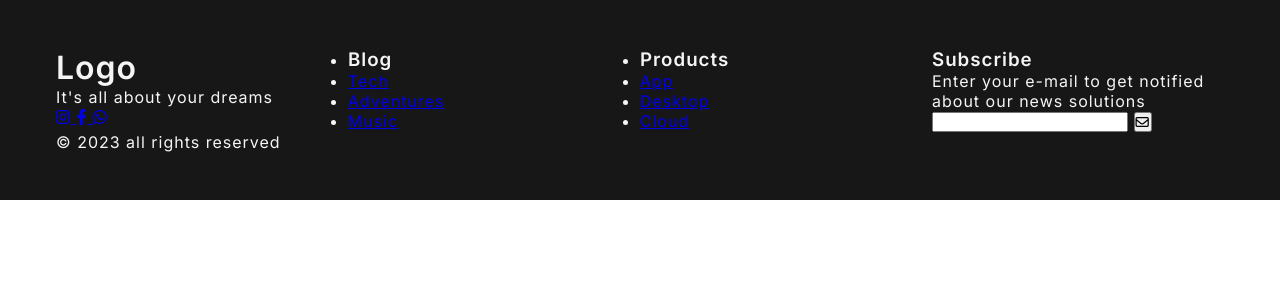
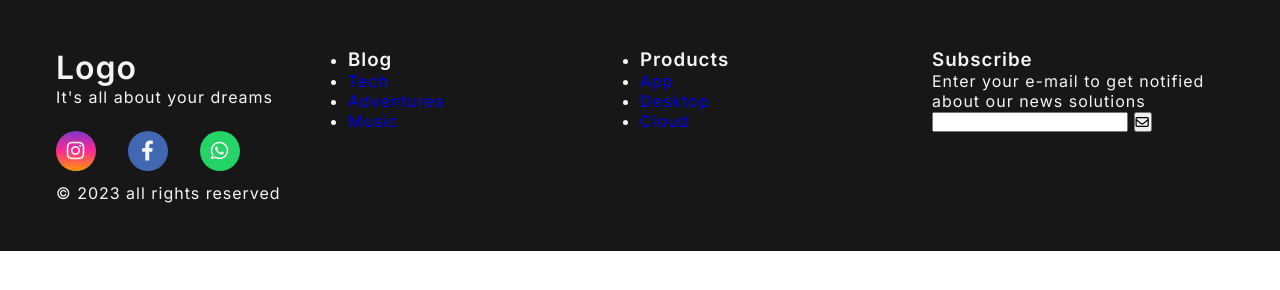
Before and after one commit to luccaByte/css-footer, a plain HTML site: page index.html in a window 1280 px wide. Drawn offline with Linux system fonts and the light colour scheme.

Commit message:
style: global.css

```diff
--- a/css/global.css
+++ b/css/global.css
@@ -20,9 +20,56 @@ footer {
     color: var(--color-neutral-40);
 }
 
+.footer-link {
+    text-decoration: none;
+}
+
 .footer-content {
     background-color: var(--color-neutral-10);
+    padding: 3rem 3.5rem;
+
     display: grid;
     grid-template-columns: repeat(4, 1fr);
-    padding: 3rem 3.5rem;
 }
+
+.footer-contacts {
+    margin-bottom: 0.75rem;
+}
+
+.footer-social-media {
+    display: flex;
+    gap: 2rem;
+    margin-top: 1.5rem;
+}
+
+.footer-social-media > .footer-link {
+    height: 2.5rem;
+    width: 2.5rem;
+    color: var(--color-neutral-40);
+    border-radius: 50%;
+
+    display: flex;
+    align-items: center;
+    justify-content: center;
+    transition: all 0.4s;
+}
+
+.footer-social-media > .footer-link i {
+    font-size: 1.25rem;
+}
+
+.footer-social-media > .footer-link:hover {
+    opacity: 0.8;
+}
+
+#instagram {
+    background: linear-gradient(#7f37c9, #ff2992, #ff9807);
+}
+
+#facebook {
+    background-color: #4267b3;
+}
+
+#whatsapp {
+    background-color: #25d366;
+}
```
